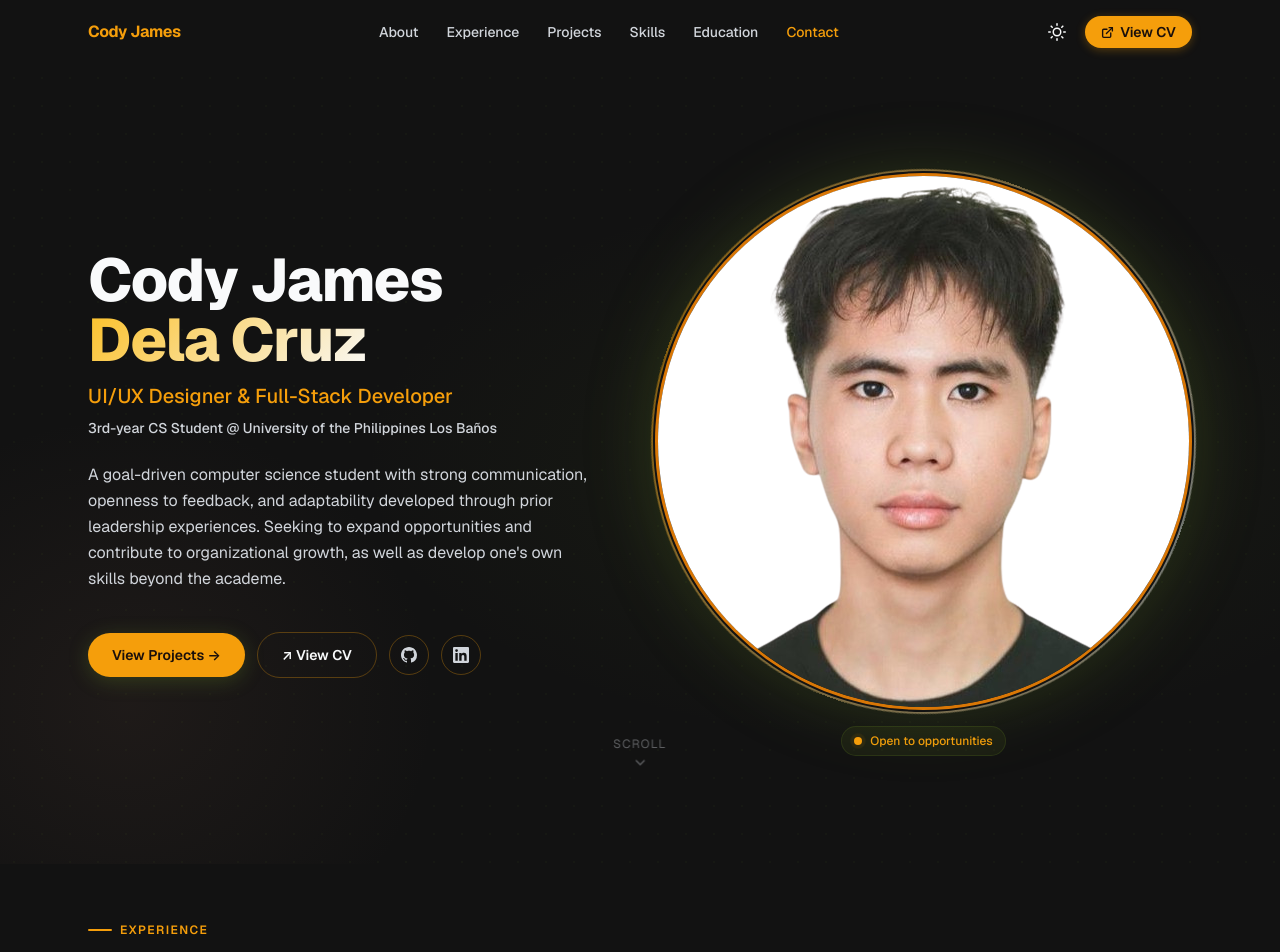
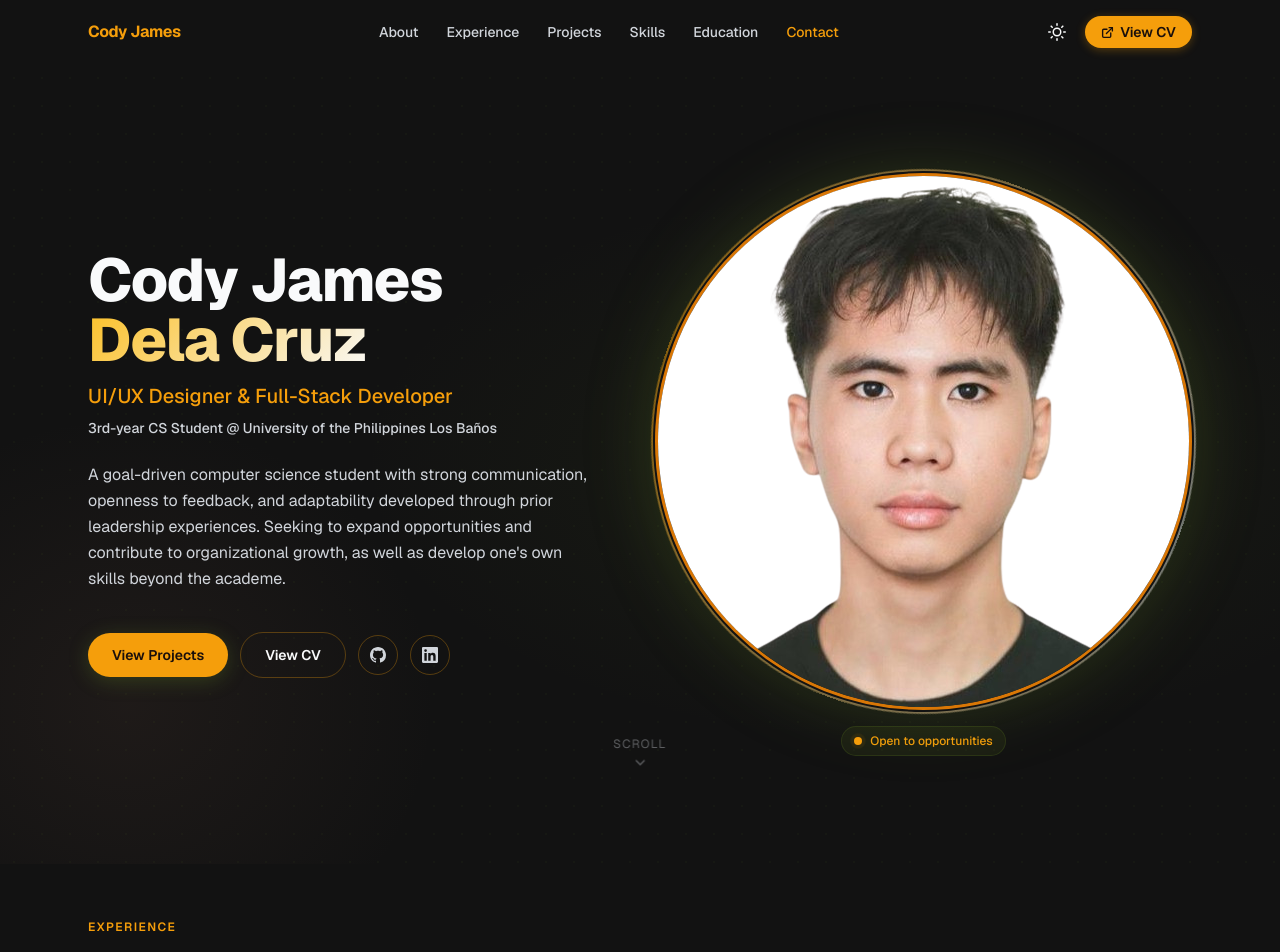
Before and after one commit to codyjamesDC/cody-portfolio, a React (Vite) app: page / in a window 1280 px wide. Shown: the top 952 px of the page. Built offline with nearby package versions, Linux system fonts and the light colour scheme.

Commit message:
chore(ui): remove arrows and lines

```diff
--- a/src/components/Contact.tsx
+++ b/src/components/Contact.tsx
@@ -196,7 +196,7 @@
               el.style.color = 'var(--color-text)';
             }}
           >
-            ↗ View CV
+            View CV
           </a>
         </div>
       </div>
--- a/src/components/Hero.tsx
+++ b/src/components/Hero.tsx
@@ -100,7 +100,7 @@
                   boxShadow: '0 4px 20px rgba(107,142,35,0.3)',
                 }}
               >
-                View Projects →
+                View Projects
               </button>
 
               <a
@@ -123,7 +123,7 @@
                   (e.currentTarget as HTMLAnchorElement).style.color = 'var(--color-text)';
                 }}
               >
-                ↗ View CV
+                View CV
               </a>
 
               {/* Social quick-links */}
--- a/src/index.css
+++ b/src/index.css
@@ -252,12 +252,3 @@
   color: var(--color-accent);
   margin-bottom: 0.75rem;
 }
-
-.section-label::before {
-  content: '';
-  display: block;
-  width: 1.5rem;
-  height: 2px;
-  background: var(--color-accent);
-  border-radius: 1px;
-}
```
